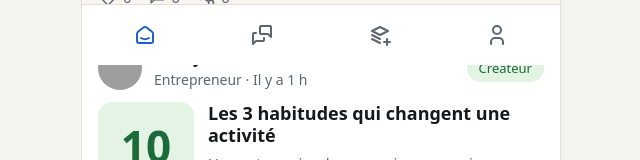
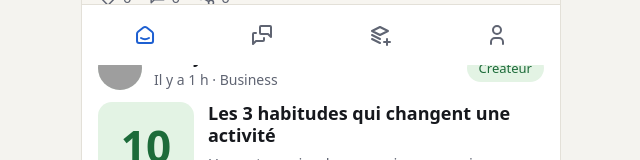
Before and after one commit to Malalatina586/AR10P, a Next.js app: page / in a window 1280 px wide. Shown: the part 735-895 px from the top of the page, without its empty margins (319-959 px from the left). Built offline with nearby package versions, Linux system fonts and the light colour scheme; grey boxes are pictures that could not be loaded.

Commit message:
fix: align feed post metadata

```diff
--- a/src/components/FeedCard.tsx
+++ b/src/components/FeedCard.tsx
@@ -165,7 +165,7 @@ export default function FeedCard({ item }: { item: FeedItem }) {
       <article className="post">
         <header className="post-head">
           <ProfileAvatar name={item.creator} avatar={item.avatar} tone="green" />
-          <div className="who"><strong><Link href={`/createur/${item.creator === "Andry Rakoto" ? "andry.rakoto" : ""}`}>{item.creator}</Link></strong><span suppressHydrationWarning>{item.job} · {timeAgo(item.publishedAt)}</span></div>
+          <div className="who"><strong><Link href={`/createur/${item.creator === "Andry Rakoto" ? "andry.rakoto" : ""}`}>{item.creator}</Link></strong><span suppressHydrationWarning>{timeAgo(item.publishedAt)} · {item.category}</span></div>
           <span className="badge badge-green">Créateur</span>
         </header>
         <div className="post-body">
```
